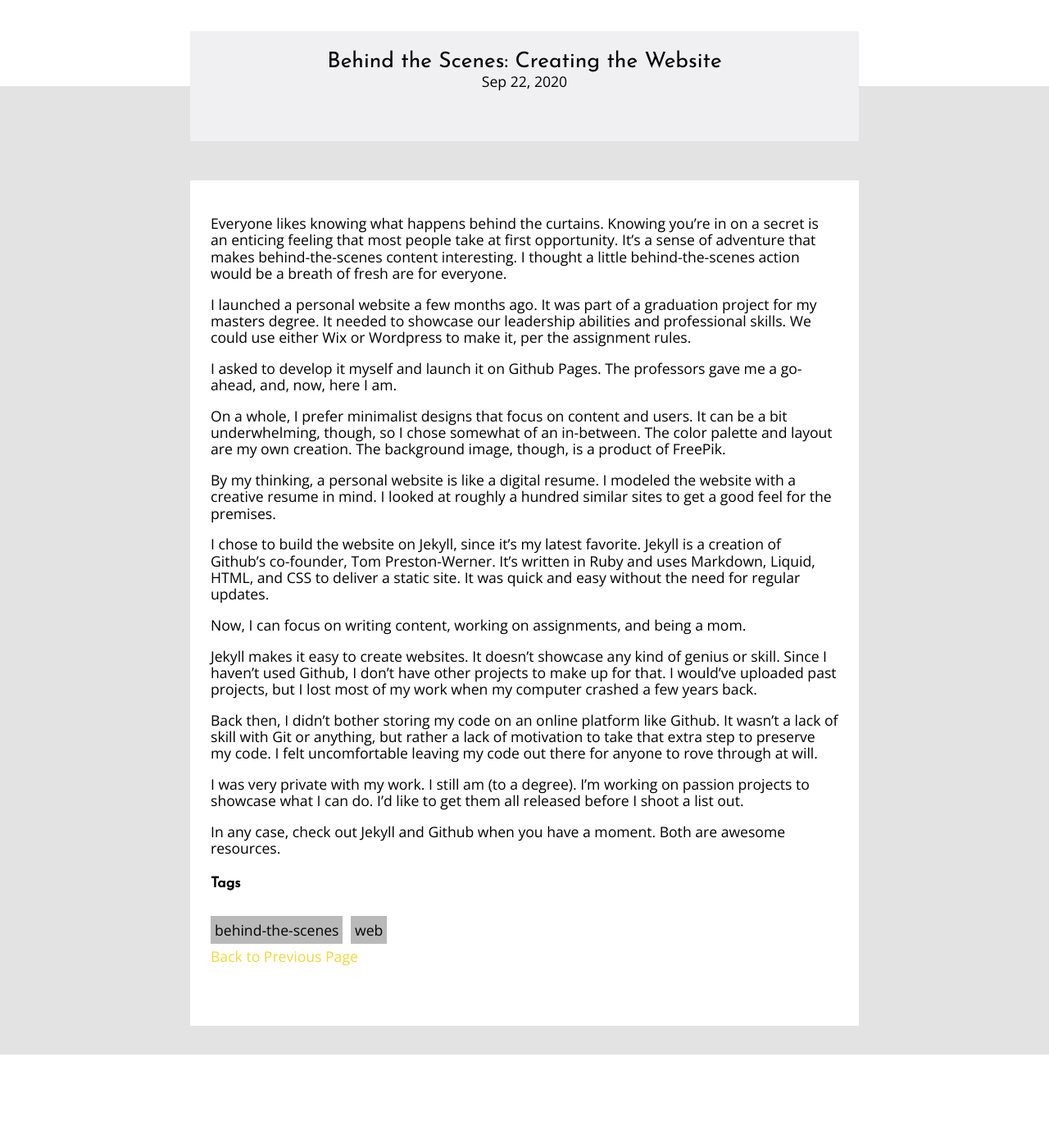
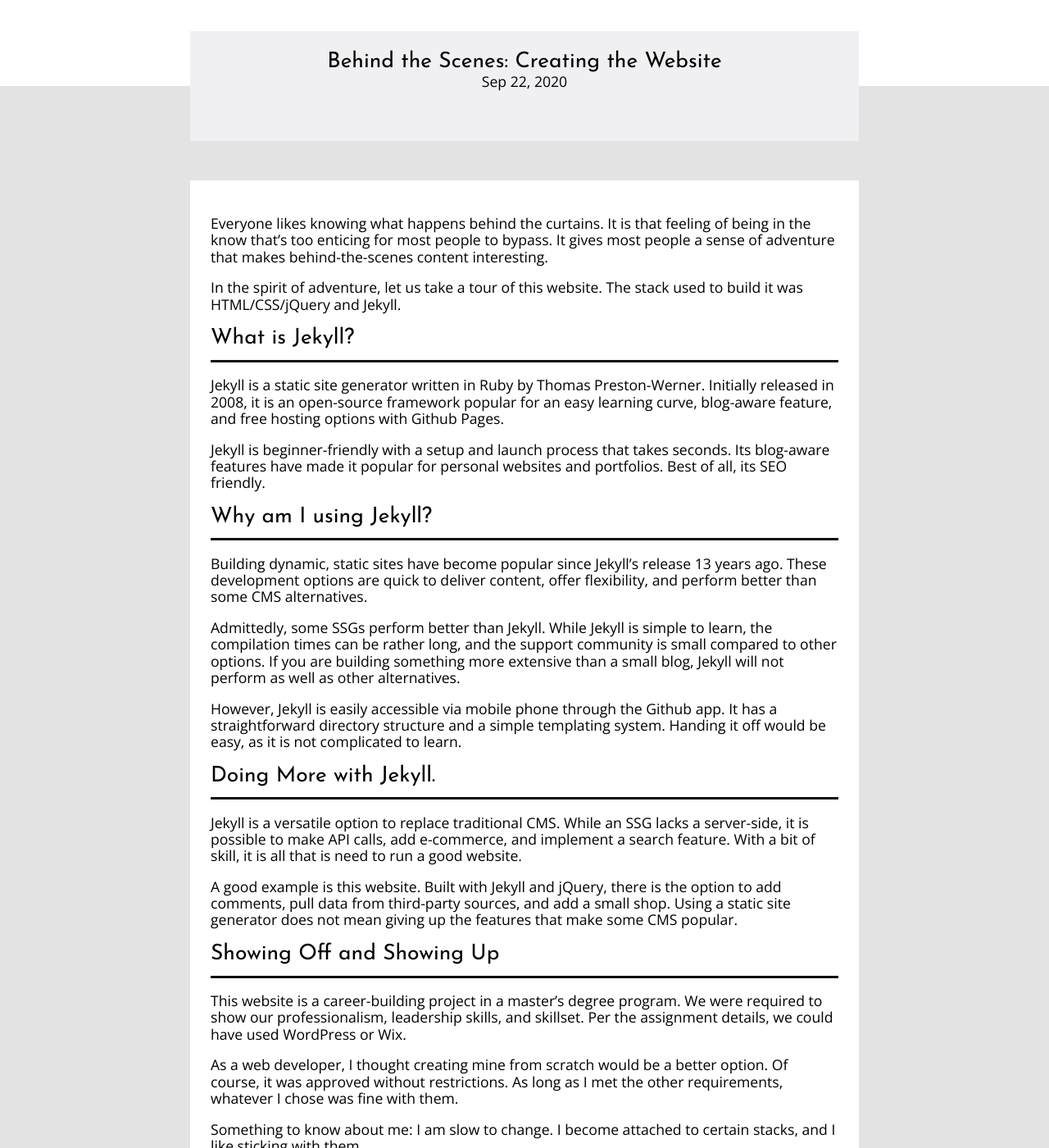
Before and after one commit to jvkrakowski/jvkrakowski.github.io, a Jekyll site: the page built from _posts/2020-9-22-behind-scenes-creating-website.markdown, in a window 1280 px wide and 1400 px high, scrolled down 381 px. Shown: the whole window at 82% size. Built offline with Jekyll 4.4.1, drawn with Linux system fonts in a browser that asks for light colours; some web fonts are replaced; before the commit the page ends 1667 px from its top, so only the background shows below that; some of the changed text lies outside the part shown.

Commit message:
Post Update

```diff
--- a/_posts/2020-9-22-behind-scenes-creating-website.markdown
+++ b/_posts/2020-9-22-behind-scenes-creating-website.markdown
@@ -10,26 +10,53 @@ excerpt_separator: <!--more-->
 categories: [web]
 ---
 
-Everyone likes knowing what happens behind the curtains. Knowing you're in on a secret is an enticing feeling that most people take at first opportunity. It's a sense of adventure that makes behind-the-scenes content interesting. I thought a little behind-the-scenes action would be a breath of fresh are for everyone.
+Everyone likes knowing what happens behind the curtains. It is that feeling of being in the know that’s too enticing for most people to bypass. It gives most people a sense of adventure that makes behind-the-scenes content interesting.
+
+In the spirit of adventure, let us take a tour of this website. The stack used to build it was HTML/CSS/jQuery and Jekyll.
 
 <!--more-->
 
-I launched a personal website a few months ago. It was part of a graduation project for my masters degree. It needed to showcase our leadership abilities and professional skills. We could use either Wix or Wordpress to make it, per the assignment rules.
+## What is Jekyll?
+Jekyll is a static site generator written in Ruby by Thomas Preston-Werner. Initially released in 2008, it is an open-source framework popular for an easy learning curve, blog-aware feature, and free hosting options with Github Pages.
 
-I asked to develop it myself and launch it on Github Pages. The professors gave me a go-ahead, and, now, here I am.
+Jekyll is beginner-friendly with a setup and launch process that takes seconds. Its blog-aware features have made it popular for personal websites and portfolios. Best of all, its SEO friendly.
 
-On a whole, I prefer minimalist designs that focus on content and users. It can be a bit underwhelming, though, so I chose somewhat of an in-between. The color palette and layout are my own creation. The background image, though, is a product of FreePik.
+## Why am I using Jekyll?
+Building dynamic, static sites have become popular since Jekyll’s release 13 years ago. These development options are quick to deliver content, offer flexibility, and perform better than some CMS alternatives.
 
-By my thinking, a personal website is like a digital resume. I modeled the website with a creative resume in mind. I looked at roughly a hundred similar sites to get a good feel for the premises.
+Admittedly, some SSGs perform better than Jekyll. While Jekyll is simple to learn, the compilation times can be rather long, and the support community is small compared to other options. If you are building something more extensive than a small blog, Jekyll will not perform as well as other alternatives.
 
-I chose to build the website on Jekyll, since it's my latest favorite. Jekyll is a creation of Github's co-founder, Tom Preston-Werner. It's written in Ruby and uses Markdown, Liquid, HTML, and CSS to deliver a static site. It was quick and easy without the need for regular updates.
+However, Jekyll is easily accessible via mobile phone through the Github app. It has a straightforward directory structure and a simple templating system. Handing it off would be easy, as it is not complicated to learn.
 
-Now, I can focus on writing content, working on assignments, and being a mom.
+## Doing More with Jekyll.
+Jekyll is a versatile option to replace traditional CMS. While an SSG lacks a server-side, it is possible to make API calls, add e-commerce, and implement a search feature. With a bit of skill, it is all that is need to run a good website.
 
-Jekyll makes it easy to create websites. It doesn't showcase any kind of genius or skill. Since I haven't used Github, I don't have other projects to make up for that. I would've uploaded past projects, but I lost most of my work when my computer crashed a few years back.
+A good example is this website. Built with Jekyll and jQuery, there is the option to add comments, pull data from third-party sources, and add a small shop. Using a static site generator does not mean giving up the features that make some CMS popular.
 
-Back then, I didn't bother storing my code on an online platform like Github. It wasn't a lack of skill with Git or anything, but rather a lack of motivation to take that extra step to preserve my code. I felt uncomfortable leaving my code out there for anyone to rove through at will.
+## Showing Off and Showing Up
+This website is a career-building project in a master’s degree program. We were required to show our professionalism, leadership skills, and skillset. Per the assignment details, we could have used WordPress or Wix.
 
-I was very private with my work. I still am (to a degree). I'm working on passion projects to showcase what I can do. I'd like to get them all released before I shoot a list out.
+As a web developer, I thought creating mine from scratch would be a better option. Of course, it was approved without restrictions. As long as I met the other requirements, whatever I chose was fine with them.
 
-In any case, check out Jekyll and Github when you have a moment. Both are awesome resources.
+Something to know about me: I am slow to change. I become attached to certain stacks, and I like sticking with them.
+
+Building with Jekyll does show off some skill, but not anything impressive. I have my knowledge and skills listed, but nothing that shows proof of them. While you can visit me on Github, I don't have much up there.
+
+When I began coding, I kept everything on hardrives and USBs. I knew about services like Github, but I chose not to use them. Back then, I coded as a hobby. Besides that, I was deeply shy about my work.
+
+Much like my art, I kept my files away from critiquing eyes. I gained a little confidence with my first paid contract, but, by that time, local storage was a habit of mine. I became attached to hording it myself.
+
+Unfortunately, I was working on a PC that was running Windows Vista. One day, it crashed due to a virus and I lost everything. It didn't phase me, though, because I was in med school at the time.
+
+I didn't need it for a portfolio.
+
+When I left med school to pursue code, I picked up jobs through referrals and networking. Nobody asked for a portfolio, so I was lazy about developing one.
+
+A few years later, and here I am with an empty portfolio but a full nursery. Between two boys under five and Non-Disclosure Agreements, I found it hard to build a portfolio. I thought quarantine was my moment to shine, but I ended up chasing a screaming crawler most of the time.
+
+Still, I showed up with the determination to get something done.
+
+## Still Under Development
+I graduated with a master's degree in business two months ago. I have no academic need for this website, but I felt it would be good to keep it around. I've been working on passion projects to fatten it up while I apply for jobs.
+
+I'll be adding comments, a subscription form, and a small shop populated by Google API. If you want to see updates quicker, make sure to follow me on social media.
```
